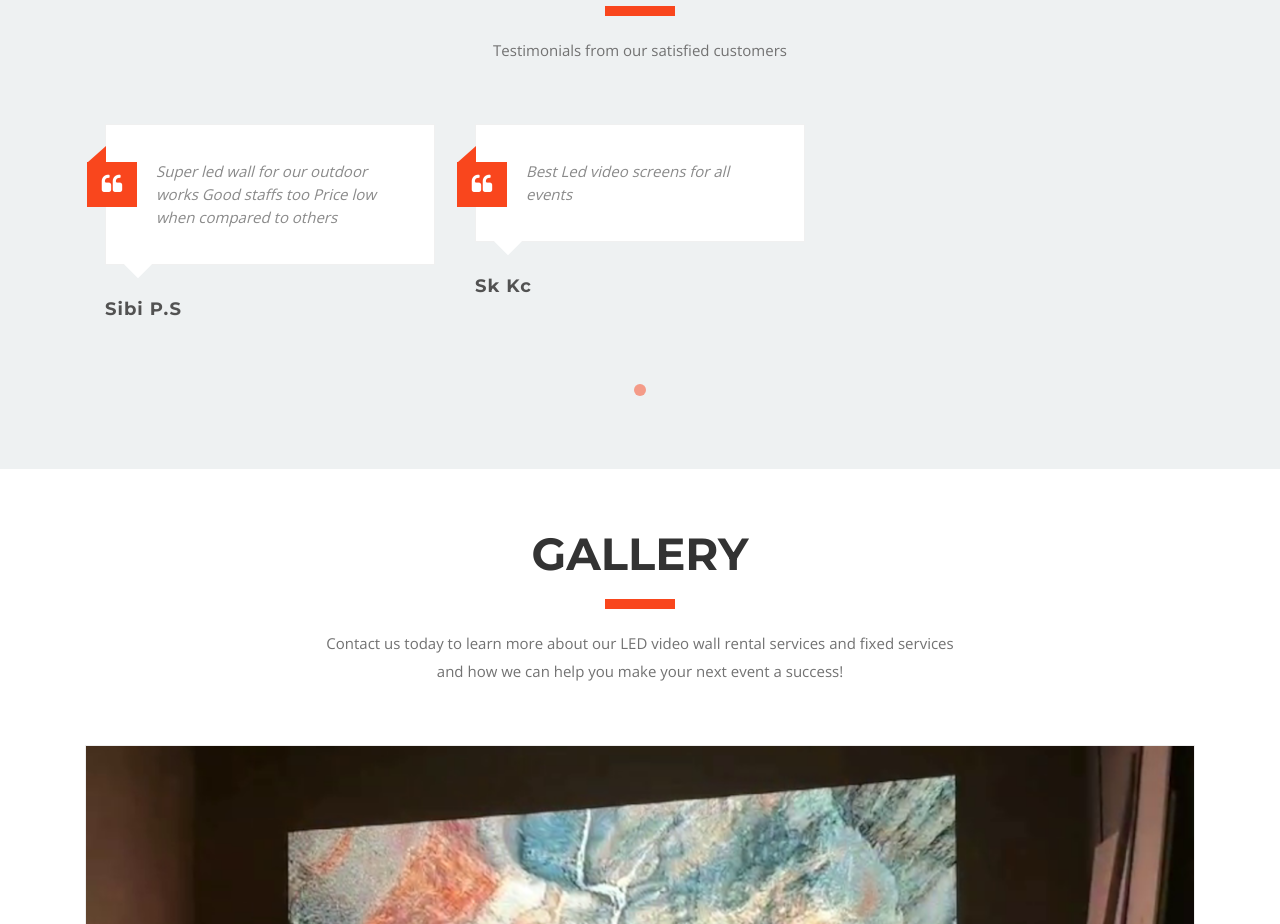
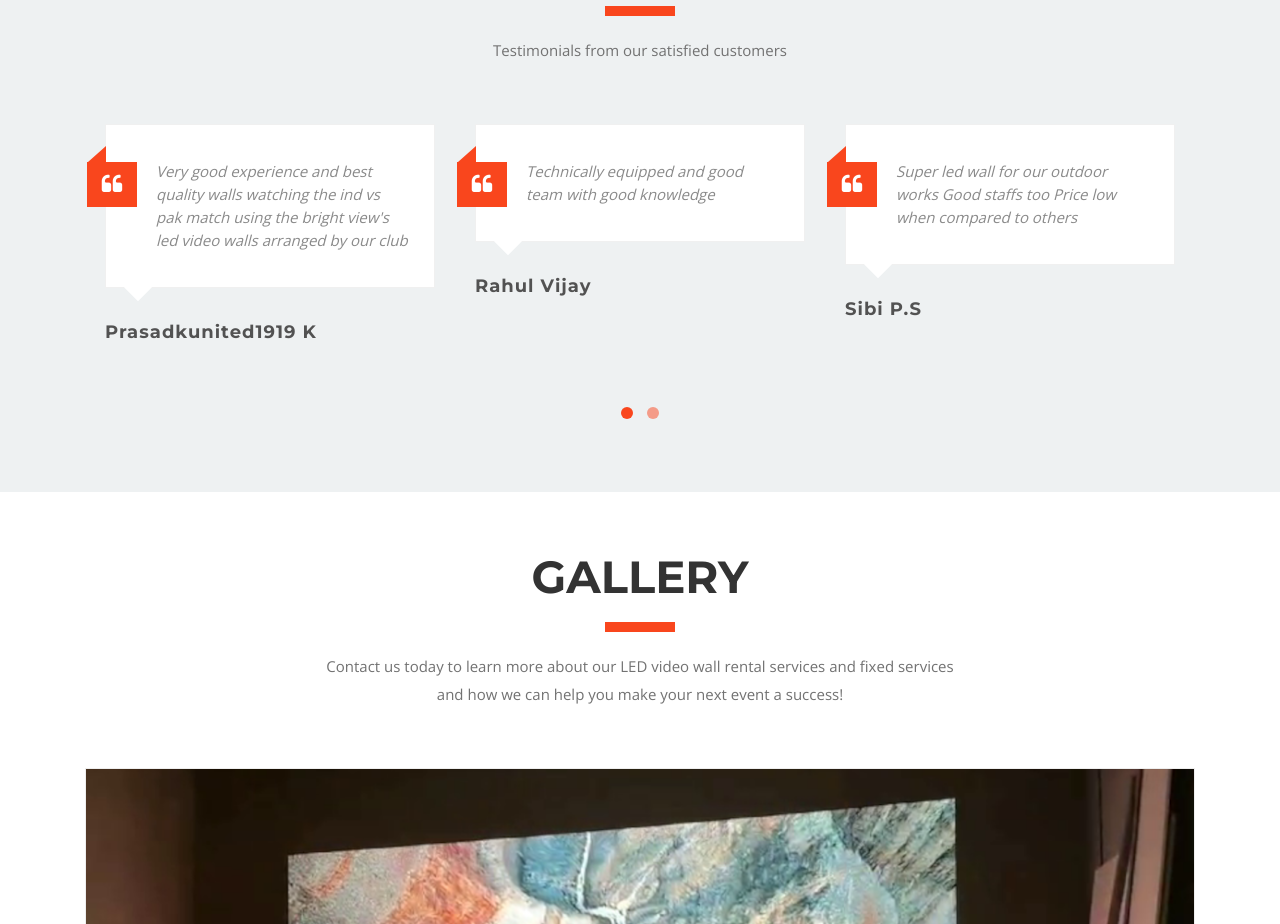
Before and after one commit to brightview-co/preview, a plain HTML site: page index.html in a window 1280 px wide. Shown: the part 2860-3784 px from the top of the page. Drawn offline with nearby package versions, Linux system fonts and the light colour scheme; a web font is replaced by a local one.

Commit message:
google reviews updated

```diff
--- a/index.html
+++ b/index.html
@@ -1035,6 +1035,30 @@
 
 										<div class="col-md-12">
 											<div id="testimonial-slider" class="owl-carousel">
+												<div class="testimonial">
+													<div class="testimonial-content">
+														<div class="testimonial-icon">
+															<i class="fa fa-quote-left"></i>
+														</div>
+														<p class="description">
+															Very good experience and best quality walls watching the ind vs pak match using the bright view's led video walls arranged by our club
+														</p>
+													</div>
+													<h3 class="title">Prasadkunited1919 K</h3>
+													<!-- <span class="post">Web Designer</span> -->
+												</div>
+												<div class="testimonial">
+													<div class="testimonial-content">
+														<div class="testimonial-icon">
+															<i class="fa fa-quote-left"></i>
+														</div>
+														<p class="description">
+															Technically equipped and good team with good knowledge
+														</p>
+													</div>
+													<h3 class="title">Rahul vijay</h3>
+													<!-- <span class="post">Web Designer</span> -->
+												</div>
 												<div class="testimonial">
 													<div class="testimonial-content">
 														<div class="testimonial-icon">
```
